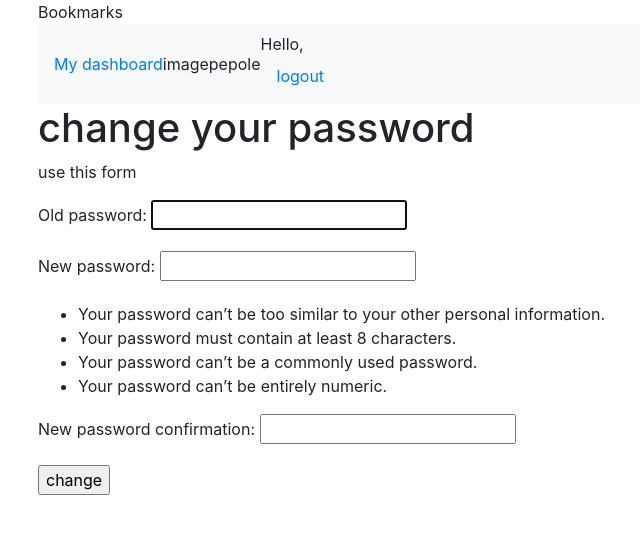
After one commit to siumhossain/django_Image_bookmark, a Django app: page /password_change/ in a window 1280 px wide. The commit adds this page. Shown: the top 534 px of the page, without its empty margins (47-687 px from the left). Run offline with Django 3.2, Linux system fonts and the light colour scheme; a user stored in the database is signed in; some libraries are stand-ins or nearby versions.

Commit message:
password-reset

```diff
--- a/account/templates/base.html
+++ b/account/templates/base.html
@@ -2,11 +2,32 @@
 <head>
     <meta charset="UTF-8">
     <meta name="viewport" content="width=device-width, initial-scale=1.0">
+    <link rel="stylesheet" href="https://stackpath.bootstrapcdn.com/bootstrap/4.5.2/css/bootstrap.min.css" integrity="sha384-JcKb8q3iqJ61gNV9KGb8thSsNjpSL0n8PARn9HuZOnIxN0hoP+VmmDGMN5t9UJ0Z" crossorigin="anonymous">
     <title>{% block title %}{% endblock %}</title>
 </head>
 <body>
-    <div id='header'>
+    <div id='header' class="container"
         <span class="logo">Bookmarks</span>
+            {% if request.user.is_authenticated %}
+            <nav class="navbar navbar-expand-lg navbar-light bg-light">
+                        <ul class="navbar-nav">
+                            <li {% if section == 'dashboard' %}class='nav-item'{% endif %}>
+                                <a href="{% url 'dashboard' %}">My dashboard</a>
+                            </li>
+                            <li {% if section == 'image' %}class='nav-item'{% endif %}>image
+                            </li>
+                            <li {% if secion == 'pepole' %}class='nav-item'{% endif %}>pepole</li>
+                        </ul>
+                    {% endif %}
+                <span class='nav-item'>
+                    {% if request.user.is_authenticated %}
+                        Hello{{ request.user.first_name }},
+                        <a class='nav-link' href="{% url 'logout' %}">logout</a>
+                    {% else %}
+                        <a class='nav-link' href="{% url 'login' %}">Log-in</a>
+                    {% endif %}
+                </span>
+            </nav>
         <div id="content">
             {% block content %}
             {% endblock %}
--- /dev/null
+++ b/account/templates/registration/password_change_form.html
@@ -0,0 +1,13 @@
+{% extends 'base.html' %}
+
+{% block title %}password change{% endblock %}
+
+{% block content %}
+    <h1> change your password </h1>
+    <p> use this form </p>
+    <form method='post'>
+        {{ form.as_p }}
+        <p> <input type="submit" value='change'></p>
+        {% csrf_token %}
+    </form>
+{% endblock %}
--- a/account/urls.py
+++ b/account/urls.py
@@ -7,4 +7,6 @@ urlpatterns = [
     path('',views.dashboard,name='dashboard'),
     path('login/',auth_views.LoginView.as_view(template_name='registration/login.html'),name='login'),
     path('logout/',auth_views.LogoutView.as_view(template_name='registration/logout.html'),name='logout'),
+    path('password_change/',auth_views.PasswordChangeView.as_view(template_name='registration/password_change_form.html'),name='password_change'),
+    path('password_change/done',auth_views.PasswordChangeDoneView.as_view(template_name='registration/password_change_done.html'),name='password_change_done'),
 ]
```
Also changed, not shown: account/templates/registration/password_change_done.html (added, +8 -0 lines), db.sqlite3.
